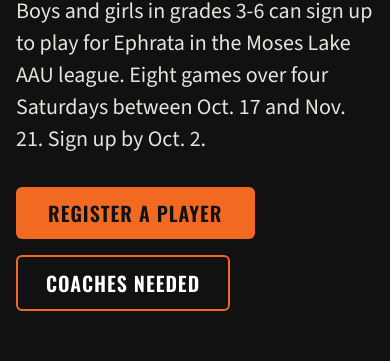
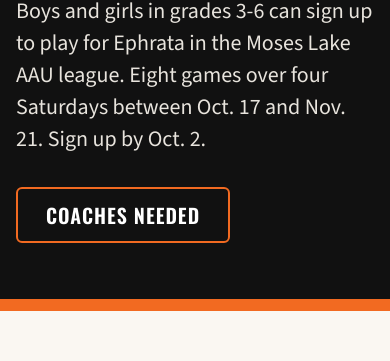
Before and after one commit to ephrataaau/ephrata-aau, a plain HTML site: page index.html in a window 390 px wide. Shown: the part 236-597 px from the top of the page. Drawn offline with nearby package versions, Linux system fonts and the light colour scheme.

Commit message:
Update index.html

```diff
--- a/index.html
+++ b/index.html
@@ -20,6 +20,7 @@
 a:focus-visible{outline:3px solid #111;outline-offset:3px}
 @media (max-width:640px){
   .hero-title{font-size:46px !important;overflow-wrap:anywhere}
+    .hero-register{display:none !important}
   h2{font-size:32px !important}
   header{padding:48px 16px 56px !important}
   section{padding-left:16px !important;padding-right:16px !important}
@@ -37,7 +38,7 @@
 <h1 class="hero-title" style="margin: 0; font-family: 'Oswald', sans-serif; font-size: 88px; line-height: 0.95; font-weight: 700; text-transform: uppercase; letter-spacing: 1px;">Fall AAU<br>Basketball</h1>
 <p style="margin: 0; max-width: 640px; font-size: 22px; line-height: 1.45; color: #E8E4DD;">Boys and girls in grades 3-6 can sign up to play for Ephrata in the Moses Lake AAU league. Eight games over four Saturdays between Oct. 17 and Nov. 21. Sign up by Oct. 2.</p>
 <div style="display: flex; flex-wrap: wrap; gap: 16px; align-items: center; padding-top: 8px;">
-<a href="#register" style="display: inline-flex; align-items: center; min-height: 52px; padding: 0 32px; background: #F26A21; color: #111111; font-family: 'Oswald', sans-serif; font-size: 20px; font-weight: 600; letter-spacing: 1px; text-transform: uppercase; text-decoration: none; border-radius: 6px;">Register a player</a>
+<a class="hero-register" href="#register" style="display: inline-flex; align-items: center; min-height: 52px; padding: 0 32px; background: #F26A21; color: #111111; font-family: 'Oswald', sans-serif; font-size: 20px; font-weight: 600; letter-spacing: 1px; text-transform: uppercase; text-decoration: none; border-radius: 6px;">Register a player</a>
 <a href="#coaches" style="display: inline-flex; align-items: center; min-height: 52px; padding: 0 28px; border: 2px solid #F26A21; color: #FFFFFF; font-family: 'Oswald', sans-serif; font-size: 20px; font-weight: 600; letter-spacing: 1px; text-transform: uppercase; text-decoration: none; border-radius: 6px;">Coaches needed</a>
 </div>
 </div>
```
